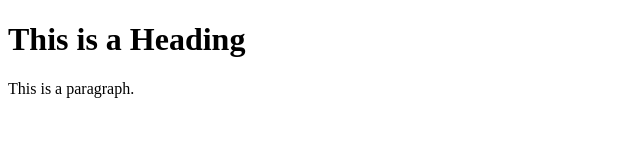
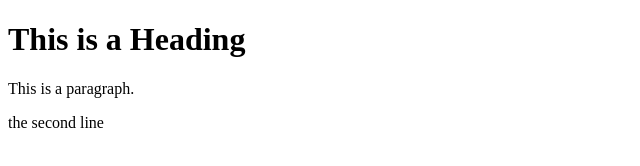
Before and after one commit to serych/web-ct, a plain HTML site: page index.html in a window 1280 px wide. Shown: the whole page, without its empty margins (0-640 px from the left). Drawn offline with Linux system fonts and the light colour scheme.

Commit message:
second line

```diff
--- a/index.html
+++ b/index.html
@@ -7,6 +7,7 @@
 
 <h1>This is a Heading</h1>
 <p>This is a paragraph.</p>
+<p>the second line</p>
 
 </body>
 </html>
```
